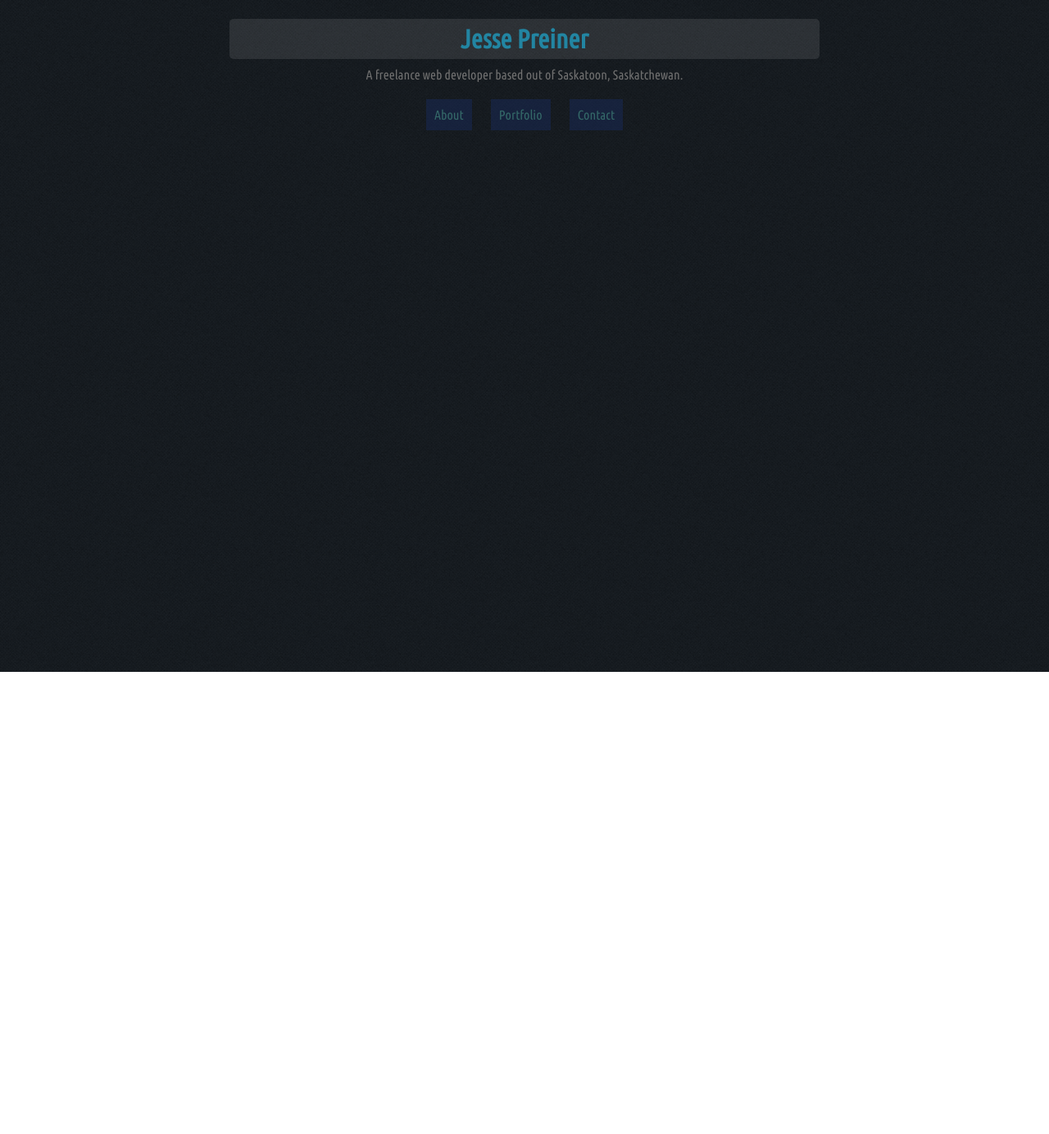
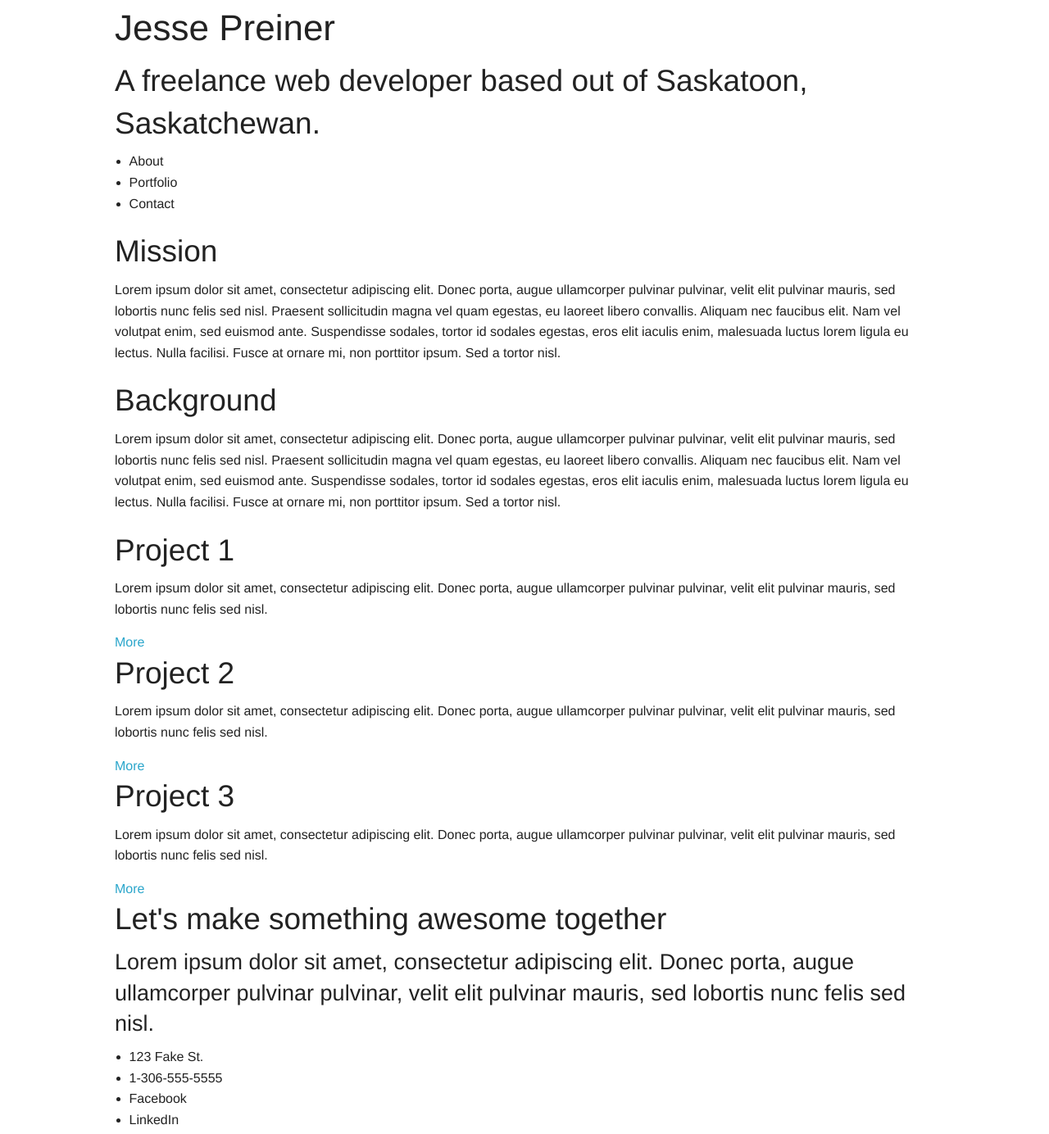
Before and after one commit to JessePreiner/jessepreiner, a plain HTML site: page index.html in a window 1280 px wide. Shown: the whole page at 82% size. Before the commit the page ends 820 px from the top, so only its background shows below. Drawn offline with Linux system fonts and the light colour scheme.

Commit message:
Barebones HTML markup with some lorem ipsum

```diff
--- a/index.html
+++ b/index.html
@@ -6,43 +6,84 @@
     <link href='http://fonts.googleapis.com/css?family=Ubuntu+Condensed' rel='stylesheet' type='text/css'>
     <link href="css/normalize.css" rel="stylesheet" />
     <link href="css/foundation.min.css" rel="stylesheet" />
-    <link href="css/jessepreiner.css" rel="stylesheet" />
+    <!-- <link href="css/jessepreiner.css" rel="stylesheet" /> -->
 
 </head>
 <body>
-
+<div class="row">
     <!-- Home -->
     <section id="home">
+        <div id="home-content">
+            <h1>Jesse Preiner</h1>
+            <h2>A freelance web developer based out of Saskatoon, Saskatchewan.</h2>
 
-
-
-        <main>
-            <div class="row">
-                <div class="small-9 large-9 text-center small-centered large-centered columns">
-                    <h1>Jesse Preiner</h1>
-                </div>
-            </div>
-            <div class="row">
-                <div class="subheader large-9 small-9 text-center small-centered large-centered columns">
-                    <p>A freelance web developer based out of Saskatoon, Saskatchewan.</p>
-                </div>
-            </div>
-        </main>
-
-        <nav class="text-center">
-            <div class="row">
-                <div class="large-12 small-12 large-centered small-centered columns">
-                    <div id="navButtons">
-                        <button>About</button>
-                        <button>Portfolio</button>
-                        <button>Contact</button>
-                    </div>
-                </div>
-            </div>
-        </nav>
-
+            <nav>
+            <ul>
+                <li>About</li>
+                <li>Portfolio</li>
+                <li>Contact</li>
+            </ul>
+            </nav>
+        </div>
     </section>
     <!-- End Home -->
 
+    <!-- About -->
+    <section id="about">
+        <div id="about-content">
+            <!-- About Mission -->
+            <div class="about-card">
+                <h2>Mission</h2>
+                <p>Lorem ipsum dolor sit amet, consectetur adipiscing elit. Donec porta, augue ullamcorper pulvinar pulvinar, velit elit pulvinar mauris, sed lobortis nunc felis sed nisl. Praesent sollicitudin magna vel quam egestas, eu laoreet libero convallis. Aliquam nec faucibus elit. Nam vel volutpat enim, sed euismod ante. Suspendisse sodales, tortor id sodales egestas, eros elit iaculis enim, malesuada luctus lorem ligula eu lectus. Nulla facilisi. Fusce at ornare mi, non porttitor ipsum. Sed a tortor nisl.</p>
+            </div>
+            <!-- About Background -->
+            <div class="about-card">
+                <h2>Background</h2>
+                <p>Lorem ipsum dolor sit amet, consectetur adipiscing elit. Donec porta, augue ullamcorper pulvinar pulvinar, velit elit pulvinar mauris, sed lobortis nunc felis sed nisl. Praesent sollicitudin magna vel quam egestas, eu laoreet libero convallis. Aliquam nec faucibus elit. Nam vel volutpat enim, sed euismod ante. Suspendisse sodales, tortor id sodales egestas, eros elit iaculis enim, malesuada luctus lorem ligula eu lectus. Nulla facilisi. Fusce at ornare mi, non porttitor ipsum. Sed a tortor nisl.</p>
+            </div>
+        </div>
+    </section>
+    <!-- End About -->
+
+    <!-- Portfolio -->
+    <section id="portfolio">
+        <div id="portfolio-content">
+            <!-- Project 1 -->
+            <div class="portfolio-card">
+                <h2>Project 1</h2>
+                <p>Lorem ipsum dolor sit amet, consectetur adipiscing elit. Donec porta, augue ullamcorper pulvinar pulvinar, velit elit pulvinar mauris, sed lobortis nunc felis sed nisl.</p>
+                <a href="#">More</a>
+            </div>
+            <!-- Project 2 -->
+            <div class="portfolio-card">
+                <h2>Project 2</h2>
+                <p>Lorem ipsum dolor sit amet, consectetur adipiscing elit. Donec porta, augue ullamcorper pulvinar pulvinar, velit elit pulvinar mauris, sed lobortis nunc felis sed nisl.</p>
+                <a href="#">More</a>
+            </div>
+            <!-- Project 3 -->
+            <div class="portfolio-card">
+                <h2>Project 3</h2>
+                <p>Lorem ipsum dolor sit amet, consectetur adipiscing elit. Donec porta, augue ullamcorper pulvinar pulvinar, velit elit pulvinar mauris, sed lobortis nunc felis sed nisl.</p>
+                <a href="#">More</a>
+            </div>
+        </div>
+    </section>
+    <!-- End Portfolio -->
+
+    <!-- Contact -->
+    <section id="contact">
+        <div id="contact-content">
+            <h2>Let's make something awesome together</h2>
+            <h3>Lorem ipsum dolor sit amet, consectetur adipiscing elit. Donec porta, augue ullamcorper pulvinar pulvinar, velit elit pulvinar mauris, sed lobortis nunc felis sed nisl.</h3>
+            <ul>
+                <li>123 Fake St.</li>
+                <li>1-306-555-5555</li>
+                <li>Facebook</li>
+                <li>LinkedIn</li>
+            </ul>
+        </div>
+    </section>
+    <!-- End Contact -->
+</div>
 </body>
 </html>
```
Also changed, not shown: 1 other file.
